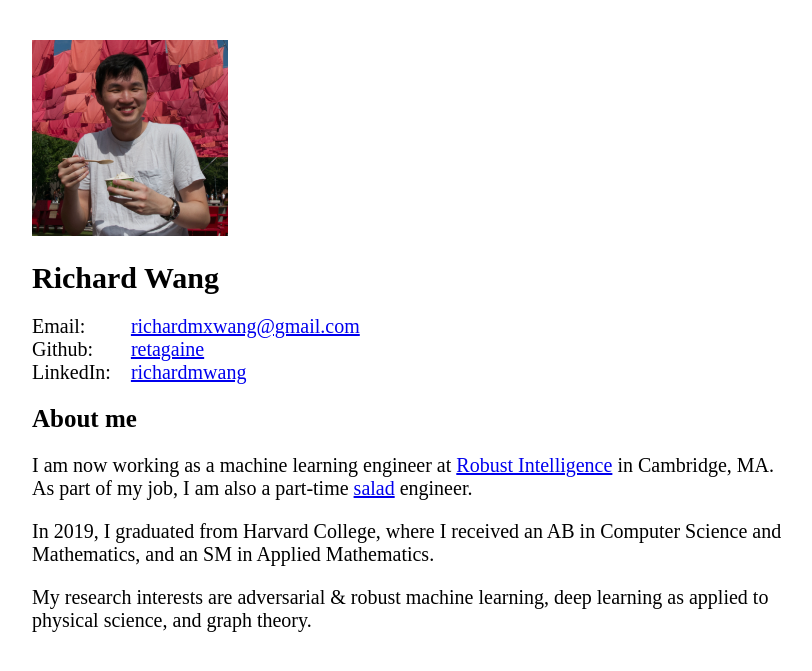
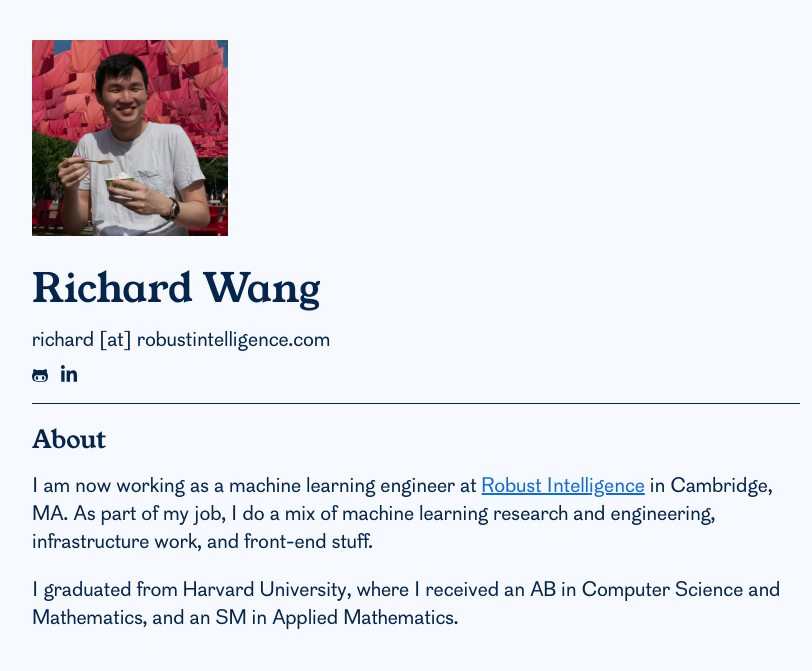
Before and after one commit to wangchard/wangchard.github.io, a Jekyll site: the page built from index.html, in a window 1280 px wide. Shown: the top 671 px of the page, without its empty margins (224-1036 px from the left). Built offline with Jekyll 4.4.1, drawn with Linux system fonts in a browser that asks for light colours.

Commit message:
redesign

```diff
--- a/assets/css/styles.scss
+++ b/assets/css/styles.scss
@@ -1,45 +1,63 @@
 ---
 ---
 
+@font-face {
+    font-family: CothamSans;
+    src: url("../fonts/CothamSans.otf") format("opentype");
+}
+
+@font-face {
+    font-family: LibreBaskerville;
+    src: url("../fonts/LibreBaskerville-Regular.otf") format("opentype");
+}
+
+@font-face {
+    font-family: YoungSerif;
+    src: url("../fonts/YoungSerif-Regular.otf") format("opentype");
+}
+
+a {
+    color: #0F6BDC;
+}
+
 body {
-	font-family: TimesNewRoman, serif;
+    background: #f6faff;
+    color: #05254c;
+	font-family: CothamSans, TimesNewRoman, serif;
 	font-size: 1.25rem;
 	margin-left: auto;
 	margin-top: 2em;
 	margin-right: auto;
-	max-width: 768px;
+	line-height: 1.75rem;
+}
+
+h1, h2 {
+    font-family: YoungSerif;
 }
 
 hr {
     border: 0;
     height: 0;
-    border-top: 1px solid #aaa;
+    border-top: 1px solid #05254c;
 }
 
 .wrapper {
     .header {
         h1 {
-			font-size: 1.5em;
+            font-size: 2em;
         }
 
-		img {
+        img#me {
             width: 196px;
         }
 
-		ul {
-			display: table;
-			list-style: none;
-			margin: 0;
-			padding: 0;
+        img.icons {
+            width: 16px;
+            padding-right: 8px;
         }
 
-		li {
-			display: table-row;
-		}
-
-		.thing {
-			display: table-cell;
-			padding-right: 1em;
+        p {
+            margin-bottom: 0.5em;
         }
     }
 
@@ -47,3 +65,15 @@ hr {
         font-size: 1.25em;
     }
 }
+
+@media only screen and (min-width: 900px) {
+    body {
+        max-width: 768px;
+    }
+}
+
+@media only screen and (max-width: 900px) {
+    body {
+        margin: 16px;
+    }
+}
--- a/index.html
+++ b/index.html
@@ -4,19 +4,15 @@ title: Richard's website
 ---
 <div class="wrapper">
 	<div class="header">
-		<img src="/assets/img/alsome.png"/>
+		<img id="me" src="/assets/img/alsome.png"/>
 		<h1>Richard Wang</h1>
-		<ul>
-			<li><span class="thing">Email:</span> <a href="mailto:richardmxwang@gmail.com">richardmxwang@gmail.com</a></li>
-			<li><span class="thing">Github:</span> <a href="https://github.com/retagaine">retagaine</a></li>
-			<li><span class="thing">LinkedIn:</span> <a href="https://www.linkedin.com/in/richardmwang/">richardmwang</a></li>
-		</ul>
+		<p>richard [at] robustintelligence.com</p>
+		<a href="https://github.com/retagaine/"><img class="icons" src="/assets/img/github.svg"></a>
+		<a href="https://www.linkedin.com/in/richardmwang/"><img class="icons" src="/assets/img/linkedin.svg"/></a>
 	</div>
+	<hr/>
+	<h2>About</h2>
+	<p>I am now working as a machine learning engineer at <a href="https://www.robustintelligence.com/" target="_blank">Robust Intelligence</a> in Cambridge, MA. As part of my job, I do a mix of machine learning research and engineering, infrastructure work, and front-end stuff.</p>
 
-	<h2>About me</h2>
-	<p>I am now working as a machine learning engineer at <a href="https://www.robustintelligence.com/" target="_blank">Robust Intelligence</a> in Cambridge, MA. As part of my job, I am also a part-time <a href="https://www.sweetgreen.com/">salad</a> engineer.</p>
-
-	<p>In 2019, I graduated from Harvard College, where I received an AB in Computer Science and Mathematics, and an SM in Applied Mathematics.</p>
-
-	<p>My research interests are adversarial & robust machine learning, deep learning as applied to physical science, and graph theory.</p>
+	<p>I graduated from Harvard University, where I received an AB in Computer Science and Mathematics, and an SM in Applied Mathematics.</p>
 <div>
```
Also changed, not shown: assets/fonts/CothamSans.otf (added), assets/fonts/LibreBaskerville-Regular.otf (added), assets/fonts/YoungSerif-Regular.otf (added), assets/img/github.svg, assets/img/linkedin.svg, assets/img/me.png (deleted). Lines whose indentation alone changed are shown as unchanged.
